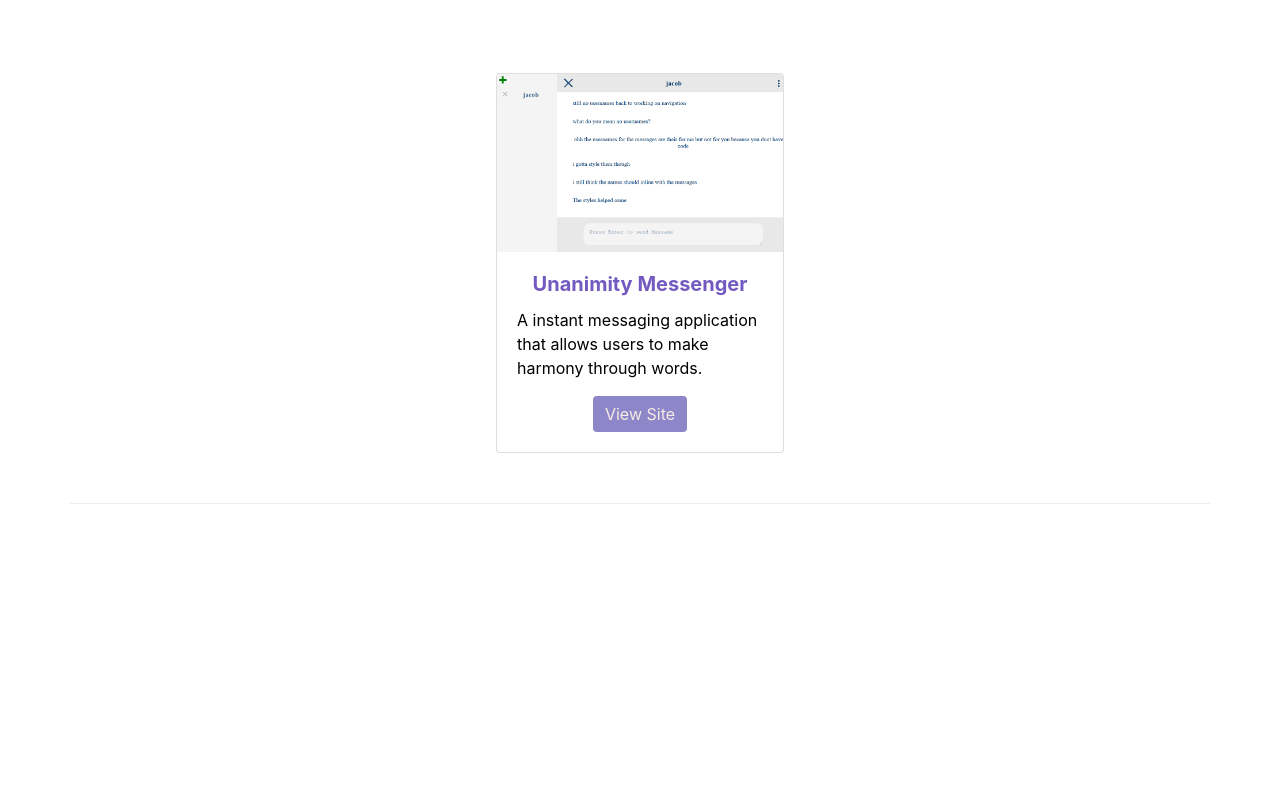
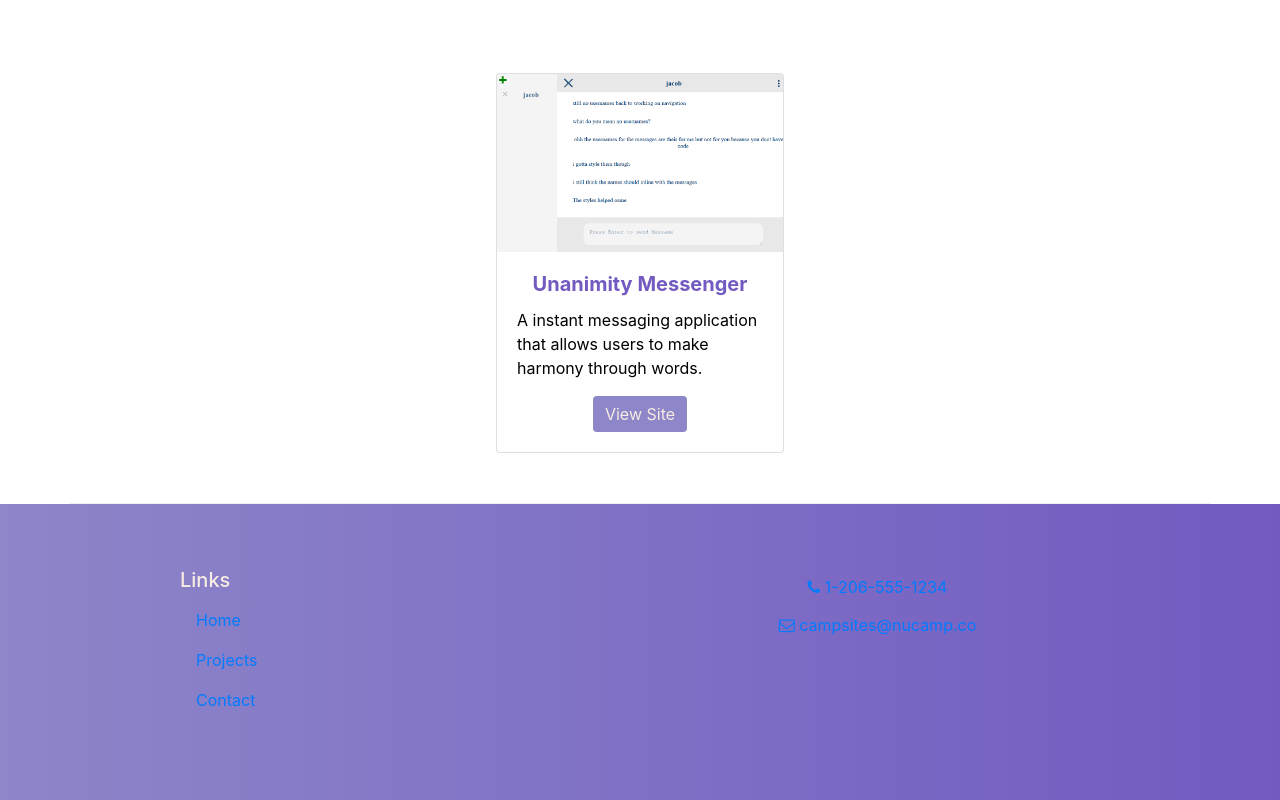
Before and after one commit to Blaine137/BlainesPortfolio, a website: page index.html in a window 1280 px wide. Shown: the part 1430-2230 px from the top of the page. Before the commit the page ends 1934 px from the top, so only its background shows below. Drawn offline with nearby package versions, Linux system fonts and the light colour scheme.

Commit message:
added footer and some extra node modules
added footer/font awesome

```diff
--- a/index.html
+++ b/index.html
@@ -8,7 +8,7 @@
     <meta charset="utf-8">
     <meta name="viewport" content="width=device-width, initial-scale=1, shrink-to-fit=no">
 
-
+    <link rel="stylesheet" href="node_modules/font-awesome/css/font-awesome.min.css" />
     <link rel="stylesheet" type="text/css" href="styles.css">
     <title>Blaine's Portfolio</title>
 
@@ -127,12 +127,27 @@
           </div>
         </div>
       </div>
-      <footer>
-
+      <footer class="jumbotron jumbotron-fluid mb-0">
+        <div class="container">
+          <div class="row">
+            <div class="col col-sm-2 offset-1">
+              <h5>Links</h5>
+              <ul class="list-unstyled">
+                <li class="nav-item active"><a class="nav-link" href="#">Home</a></li>
+                <li class="nav-item"><a class="nav-link" href="#">Projects</a></li>
+                <li class="nav-item"><a class="nav-link" href="#">Contact</a></li>
+              </ul>
+            </div>
+            <div class="col text-center offset-2 ">
+              <a  role="button" href="tel:+12065551234" class="btn btn-link align-bottom"><i class="fa fa-phone"></i> 1-206-555-1234</a><br>
+              <a role="button" href="mailto:campsites@nucamp.co" class="btn btn-link"><i class="fa fa-envelope-o"></i> campsites@nucamp.co</a>
+          </div>
+          </div>
+        </div>
       </footer>
       <script src="https://code.jquery.com/jquery-3.5.1.slim.min.js" integrity="sha384-DfXdz2htPH0lsSSs5nCTpuj/zy4C+OGpamoFVy38MVBnE+IbbVYUew+OrCXaRkfj" crossorigin="anonymous"></script>
-<script src="https://cdn.jsdelivr.net/npm/popper.js@1.16.0/dist/umd/popper.min.js" integrity="sha384-Q6E9RHvbIyZFJoft+2mJbHaEWldlvI9IOYy5n3zV9zzTtmI3UksdQRVvoxMfooAo" crossorigin="anonymous"></script>
-<script src="https://stackpath.bootstrapcdn.com/bootstrap/4.5.0/js/bootstrap.min.js" integrity="sha384-OgVRvuATP1z7JjHLkuOU7Xw704+h835Lr+6QL9UvYjZE3Ipu6Tp75j7Bh/kR0JKI" crossorigin="anonymous"></script>
+      <script src="https://cdn.jsdelivr.net/npm/popper.js@1.16.0/dist/umd/popper.min.js" integrity="sha384-Q6E9RHvbIyZFJoft+2mJbHaEWldlvI9IOYy5n3zV9zzTtmI3UksdQRVvoxMfooAo" crossorigin="anonymous"></script>
+      <script src="https://stackpath.bootstrapcdn.com/bootstrap/4.5.0/js/bootstrap.min.js" integrity="sha384-OgVRvuATP1z7JjHLkuOU7Xw704+h835Lr+6QL9UvYjZE3Ipu6Tp75j7Bh/kR0JKI" crossorigin="anonymous"></script>
     </body>
 
   </html>
--- a/package.json
+++ b/package.json
@@ -20,5 +20,8 @@
   "homepage": "https://github.com/Blaine137/BlainesPortfolio#readme",
   "devDependencies": {
     "lite-server": "^2.3.0"
+  },
+  "dependencies": {
+    "font-awesome": "^4.7.0"
   }
 }
--- a/styles.css
+++ b/styles.css
@@ -40,6 +40,10 @@ nav{
     background-color: var(--accent-color2);
 }
 
+footer{
+    background-image: linear-gradient(to right, var(--accent-color2), var(--accent-color1));
+}
+
 .row-content{
     padding: 50px 0;
     border-bottom: 1px ridge;
```
Also changed, not shown: 1 other file.
